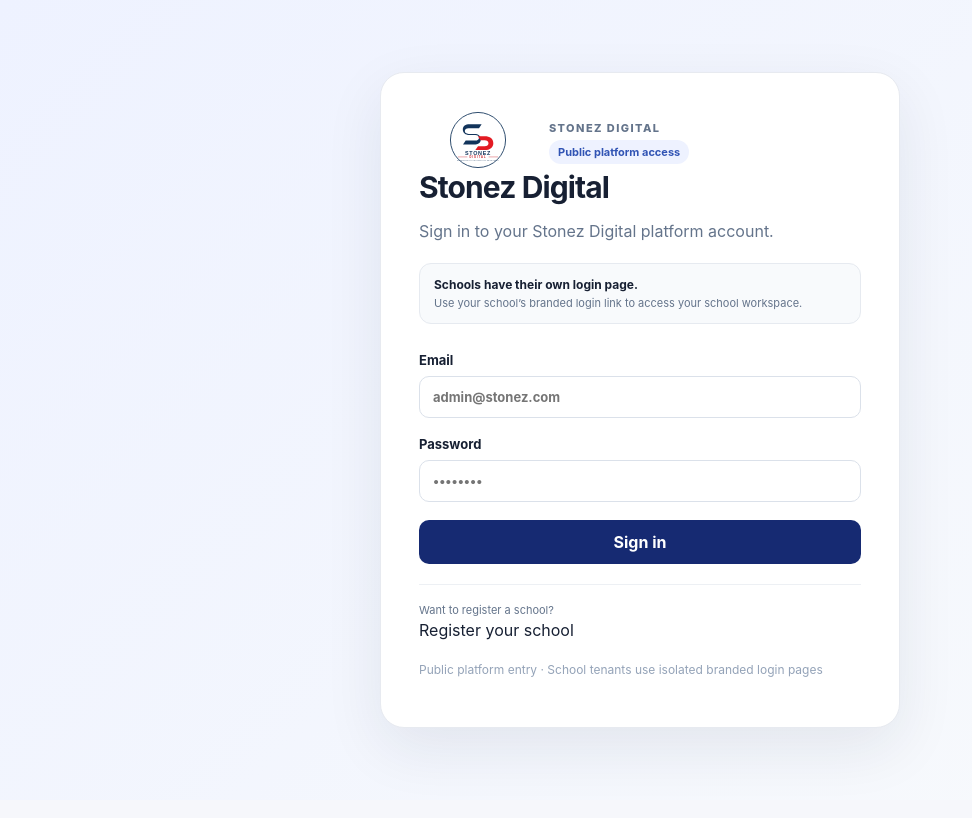
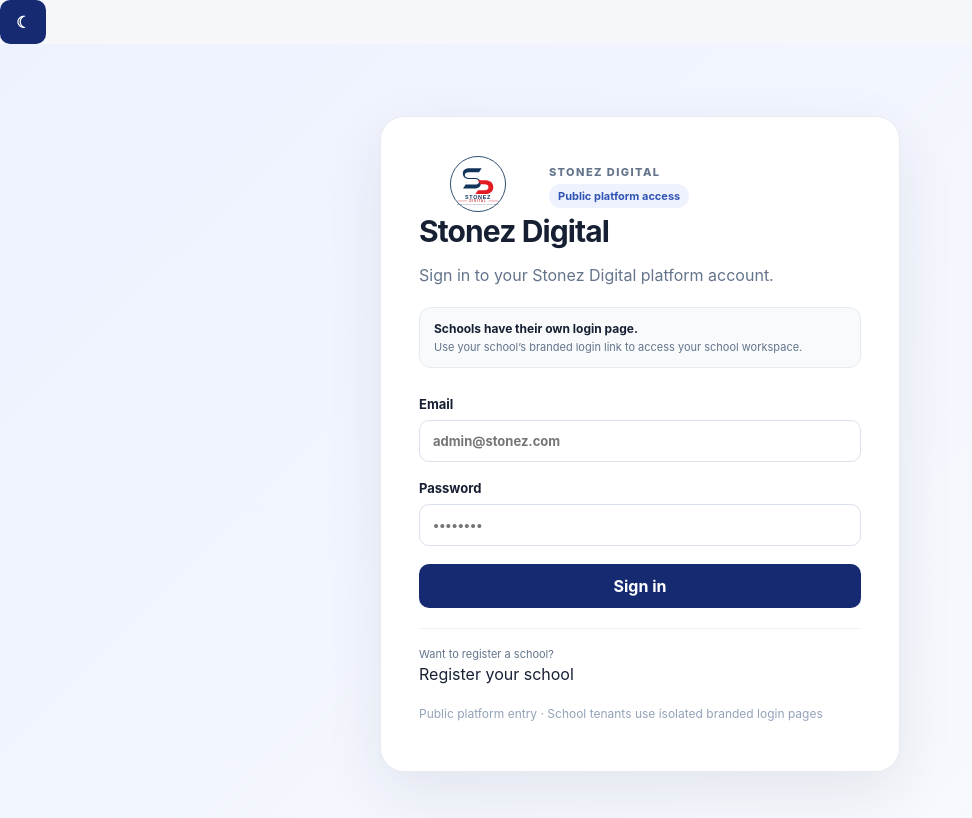
Before and after one commit to Stonez-Digital/user-management-app, a Next.js app in the folder frontend/: page / in a window 1280 px wide. Shown: the top 818 px of the page, without its empty margins (0-972 px from the left). Built offline with nearby package versions, Linux system fonts and the light colour scheme.

Commit message:
feat: mount global safe dark mode toggle

```diff
--- a/frontend/app/layout.tsx
+++ b/frontend/app/layout.tsx
@@ -1,5 +1,6 @@
 import type { Metadata } from "next";
 import "./globals.css";
+import ThemeToggle from "../components/theme-toggle";
 
 export const metadata: Metadata = {
   title: "Stonez School Management",
@@ -8,5 +9,5 @@ export const metadata: Metadata = {
 };
 
 export default function RootLayout({ children }: Readonly<{ children: React.ReactNode }>) {
-  return <html lang="en"><body>{children}</body></html>;
+  return <html lang="en"><body><ThemeToggle />{children}</body></html>;
 }
```
